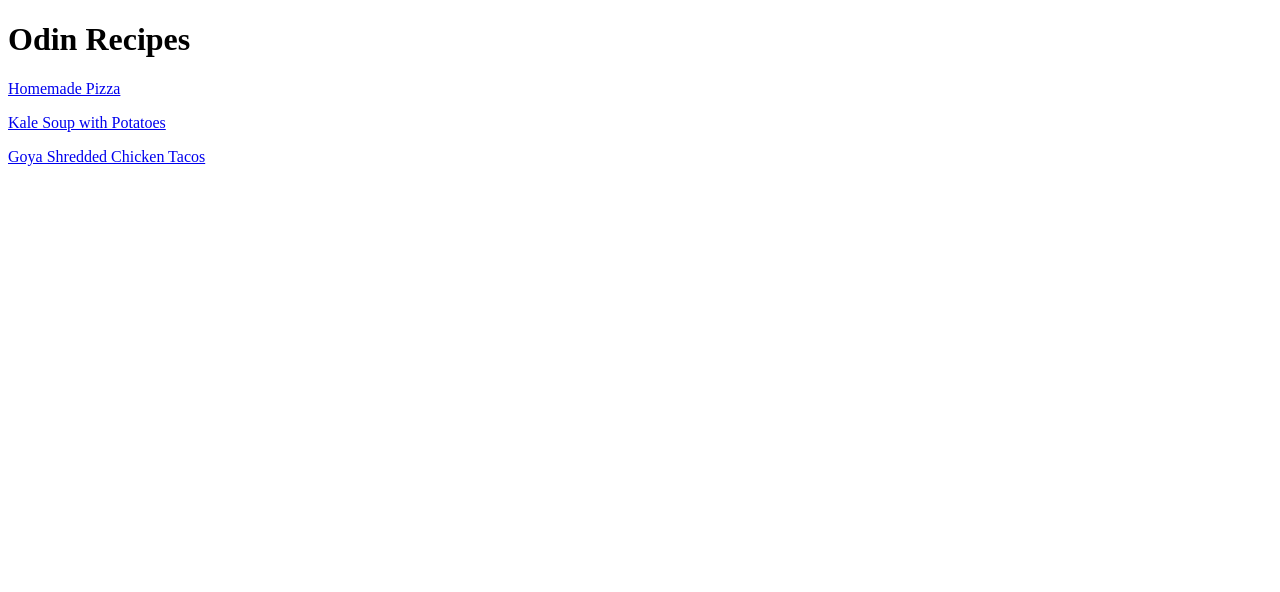
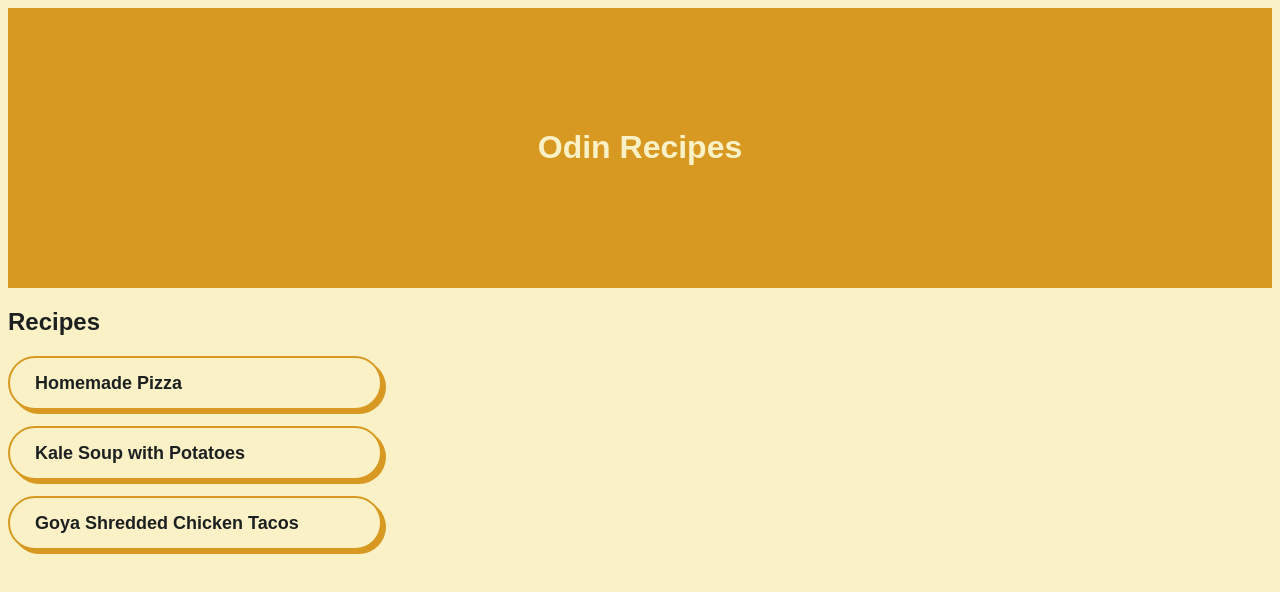
Before and after one commit to dissolvimento/odin-recipes, a plain HTML site: page index.html in a window 1280 px wide. Drawn offline with Linux system fonts and the light colour scheme.

Commit message:
Add style.css
Add style.css, edit index.html to fit changes in style.css. Added
elements: a (pseudo) hero-image, best buttons and fonts.

```diff
--- a/index.html
+++ b/index.html
@@ -4,12 +4,19 @@
         <meta charset="UTF-8">
         <meta name="viewport" content="width=device-width, initial-scale=1">
         <title>Odin Recipes</title>
-        <link href="css/style.css" rel="stylesheet">
+        <link href="./style.css" rel="stylesheet">
     </head>
     <body>
-        <h1>Odin Recipes</h1>
-        <p><a href="./recipes/homemade-pizza.html">Homemade Pizza</a></p>
-        <p><a href="./recipes/kale-soup-with-potatoes.html">Kale Soup with Potatoes</a></p>
-        <p><a href="./recipes/goya-shredded-chicken-tacos.html">Goya Shredded Chicken Tacos</a></p>
+        <div>
+            <div id="header">
+                <h1>Odin Recipes</h1>
+            </div>
+            <div class="recipes">
+                <h2>Recipes</h2>
+                <p><a href="./recipes/homemade-pizza.html" class="recipe button">Homemade Pizza</a></p>
+                <p><a href="./recipes/kale-soup-with-potatoes.html" class="recipe button">Kale Soup with Potatoes</a></p>
+                <p><a href="./recipes/goya-shredded-chicken-tacos.html" class="recipe button">Goya Shredded Chicken Tacos</a></p>
+            </div>
+        </div>
     </body>
 </html>
--- /dev/null
+++ b/style.css
@@ -0,0 +1,53 @@
+body {
+    background: #fbf1c7;
+    color: #1d2021
+}
+
+#header {
+    background: #d79921;
+    height: auto;
+    padding: 100px 100px;
+}
+h1 {
+    color: #fbf1c7;
+    font-family: Arial, Helvetica, sans-serif;
+    text-align: center;
+}
+
+h2 {
+    color: #1d2021;
+    font-family: Arial, Helvetica, sans-serif;
+}
+
+/*edited from: https://getcssscan.com/css-buttons-examples*/
+a.button{
+    background-color: #fbf1c7;
+    border: 2px solid #d79921;
+    border-radius: 30px;
+    box-shadow: #d79921 4px 4px 0 0;
+    color: #1d2021;
+    cursor: pointer;
+    display: inline-block;
+    font-weight: 600;
+    font-size: 18px;
+    font-family: Arial, Helvetica, sans-serif;
+    padding: 0 18px;
+    line-height: 50px;
+    text-decoration: none;
+    user-select: none;
+    -webkit-user-select: none;
+    touch-action: manipulation;
+}
+a.button:hover {
+  background-color: #f9f5d7;
+}
+a.button:active {
+  box-shadow: #d79921 2px 2px 0 0;
+  transform: translate(2px, 2px);
+}
+@media (min-width: 768px) {
+  a.button {
+    min-width: 320px;
+    padding: 0 25px;
+  }
+}
```
Also changed, not shown: 1 other file.
